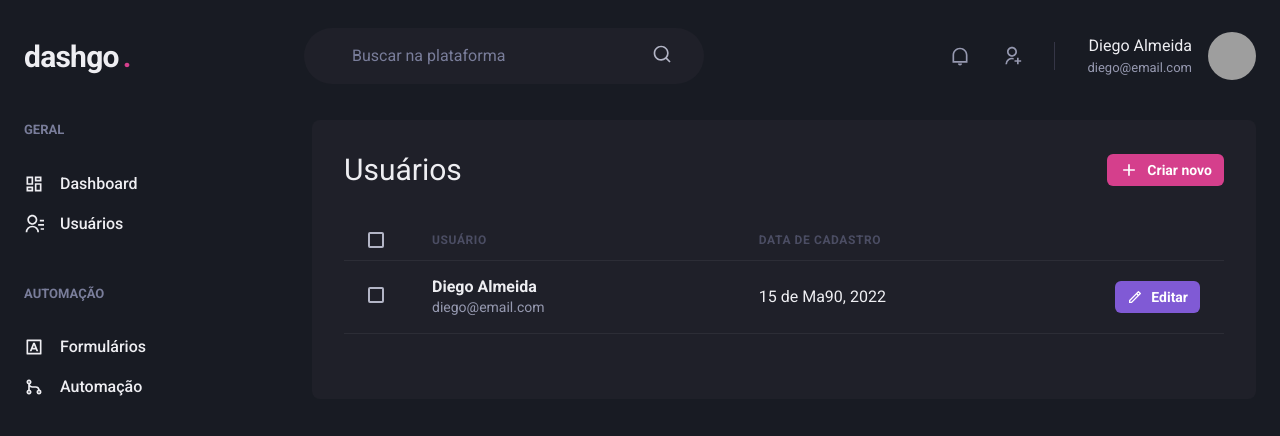
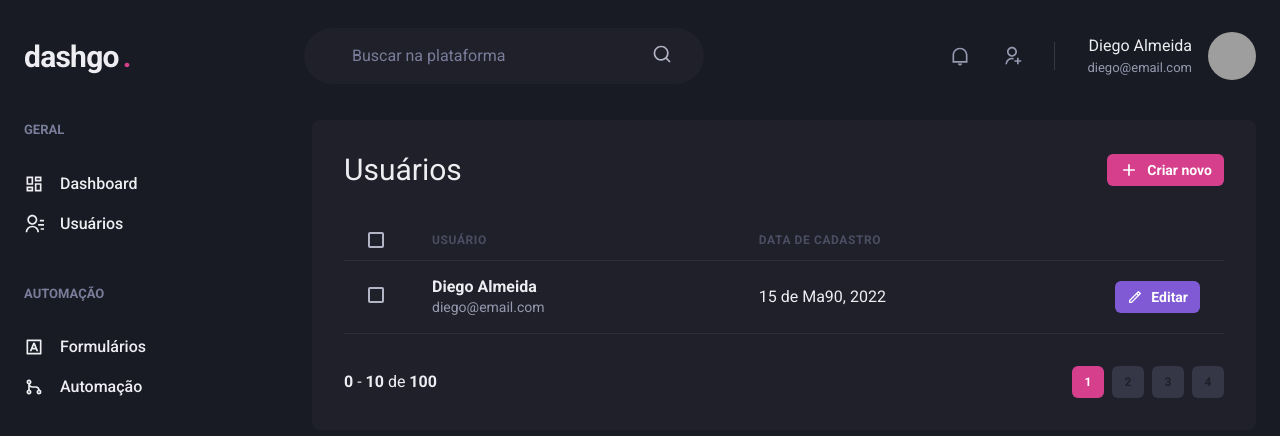
Before and after one commit to diegoalmda/rjs-ignite-dashboard-nextJS-ChakraUI, a Next.js app: page /users in a window 1280 px wide. Shown: the top 436 px of the page. Built offline with nearby package versions, Linux system fonts and the light colour scheme; grey boxes are pictures that could not be loaded.

Commit message:
Created pagination component

```diff
--- /dev/null
+++ b/src/components/Pagination.tsx
@@ -0,0 +1,65 @@
+import { Box, Button, Stack } from "@chakra-ui/react";
+
+export function Pagination() {
+  return (
+    <Stack
+      direction="row"
+      spacing="6"
+      mt="8"
+      justify="space-between"
+      alignItems="center"
+    >
+      <Box>
+        <strong>0</strong> - <strong>10</strong> de <strong>100</strong>
+      </Box>
+      <Stack direction="row" spacing="2">
+        <Button
+          size="sm"
+          fontSize="xs"
+          width="4"
+          colorScheme="pink"
+          disabled
+          _disabled={{
+            bgColor: "pink.500",
+            cursor: "default"
+          }}
+        >
+          1
+        </Button>
+        <Button
+          size="sm"
+          fontSize="xs"
+          width="4"
+          bgColor="gray.700"
+          _hover={{
+            bgColor: "gray.500"
+          }}
+        >
+          2
+        </Button>
+        <Button
+          size="sm"
+          fontSize="xs"
+          width="4"
+          bgColor="gray.700"
+          _hover={{
+            bgColor: "gray.500"
+          }}
+        >
+          3
+        </Button>
+        <Button
+          size="sm"
+          fontSize="xs"
+          width="4"
+          bgColor="gray.700"
+          _hover={{
+            bgColor: "gray.500"
+          }}
+        >
+          4
+        </Button>
+      </Stack>
+    </Stack>
+  );
+}
--- a/src/pages/users/index.tsx
+++ b/src/pages/users/index.tsx
@@ -1,6 +1,7 @@
 import { Box, Button, Checkbox, Flex, Heading, Icon, Table, Tbody, Td, Text, Th, Thead, Tr } from "@chakra-ui/react";
 import { RiAddLine, RiPencilLine } from "react-icons/ri";
 import { Header } from "../../components/Header";
+import { Pagination } from "../../components/Pagination";
 import { Sidebar } from "../../components/Sidebar";
 
 export default function UserList() {
@@ -63,6 +64,8 @@
               </Tr>
             </Tbody>
           </Table>
+
+          <Pagination />
         </Box>
       </Flex>
     </Box>
```
